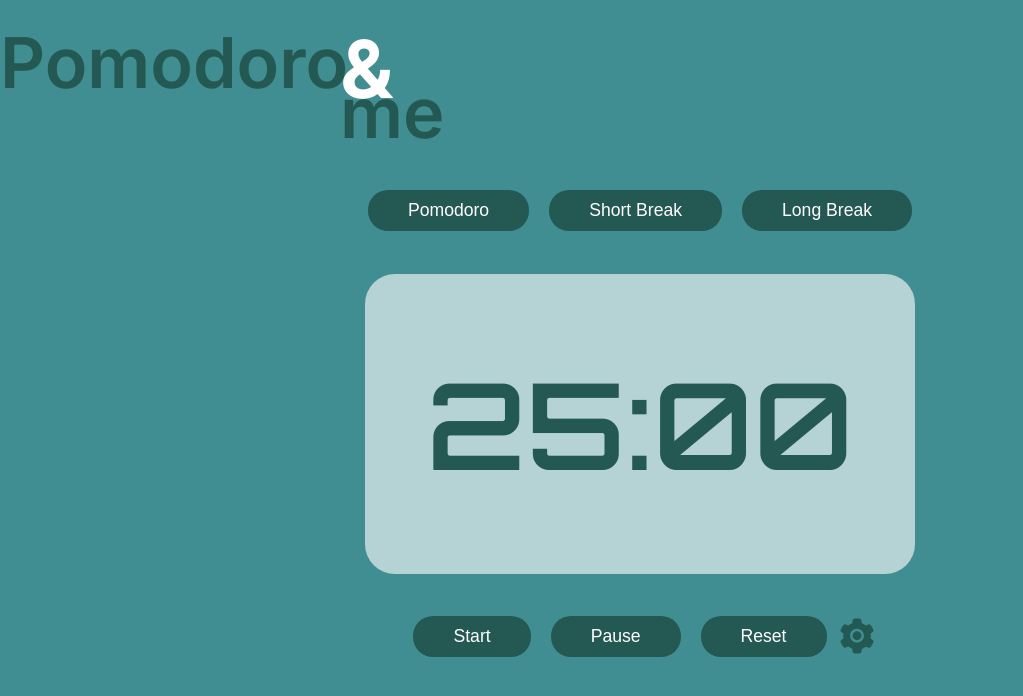
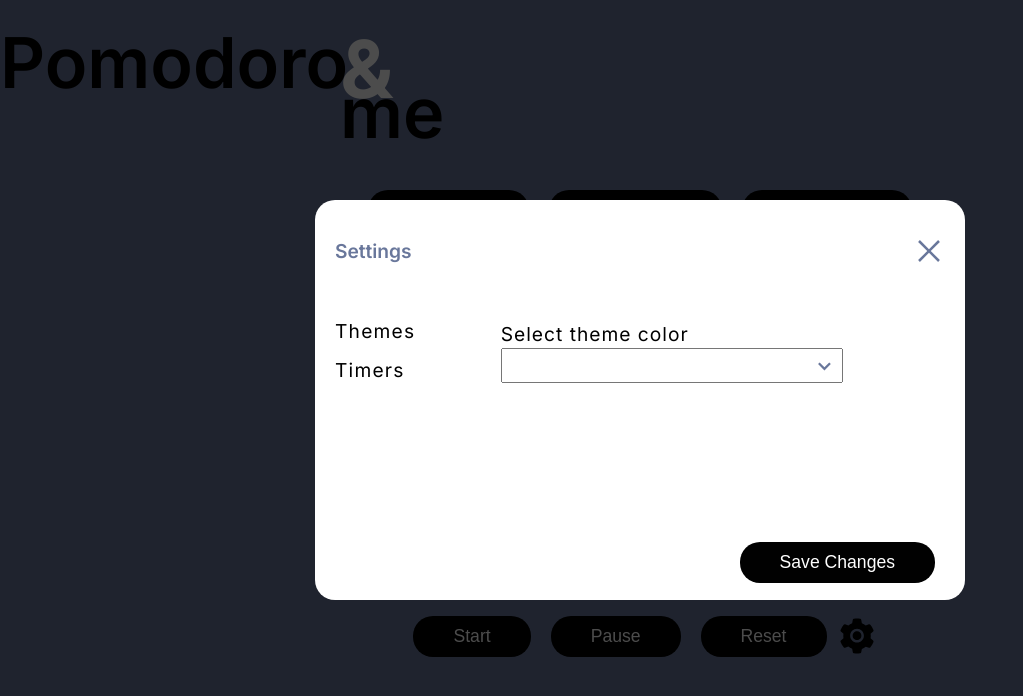
Before and after one commit to Shivangi020/Pomodoro-me, a React (Create React App) app: page / in a window 1280 px wide. Shown: the top 696 px of the page, without its empty margins (0-1023 px from the left). Built offline with nearby package versions, Linux system fonts and the light colour scheme.

Commit message:
Creating Theme color setting dialog

```diff
--- a/src/App.css
+++ b/src/App.css
@@ -1,12 +1,19 @@
 @import url('https://fonts.googleapis.com/css2?family=Inter:wght@100;200;300;400;500;600;700;800;900&display=swap');
 @import url('https://fonts.googleapis.com/css2?family=Orbitron:wght@400;500;600;700;800;900&display=swap');
 
+
+
+
+:root{
+  --dark:#010101;
+  --light:#69779B;
+}
 * {
   box-sizing: border-box;
 }
 
 body {
-  background-color: #408E91;
+  background-color: var(--light);
   min-height: 100vh;
   min-width: 100vw;
   margin: 0;
@@ -33,7 +40,7 @@ body {
 
 .header h1 {
   font-size: 70px;
-  color: #245953;
+  color: var(--dark);
   margin: 0;
   font-weight: 600;
 }
@@ -65,8 +72,8 @@ body {
 }
 
 .btn{
-  background-color: #245953;
-  border: #245953;
+  background-color: var(--dark);
+  border: var(--dark);
   padding: 10px 40px;
   border-radius: 20px;
   font-size: 1.1em;
@@ -77,7 +84,7 @@ body {
 }
 .setting-btn{
   font-size: 2.5em;
-  color: #245953;
+  color: var(--dark);
   cursor: pointer;
 }
 
@@ -94,7 +101,7 @@ justify-content: center;
 align-items: center;
 font-weight: 600;
 font-size: 7.5em;
-color: #245953;
+color: var(--dark);
 }
 
 .footer-button{
@@ -115,8 +122,8 @@ color: #245953;
 }
 
 .modal-window{
-  background-color: azure;
-  width: 600px;
+  background-color: #fff;
+  width: 650px;
   height: 400px;
   border-radius: 20px;
 }
@@ -124,29 +131,112 @@ color: #245953;
 .modal-window{
   display: grid;
   grid-template-columns: 1fr;
-  grid-template-rows: 1fr 4fr;
+  grid-template-rows: 1fr 4.5fr 1.5fr;
 }
 
 .modal-cn{
   display: grid;
-  grid-template-columns: 1fr 3fr;
+  grid-template-columns: 1fr 2.5fr;
 
 }
 
-/* .sidebar-cn{
+.sidebar-cn{
+  padding: 10px;
+}
+.sidebar-op{
+  margin-top: 0px;
+  list-style: none;
+  font-size: 1.2em;
+  line-height: 2;
+  padding-left: 10px;
+  color: #000;
+  letter-spacing: 1.2px;
 
 }
-
 .setting-wn-cn{
-
-} */
-
+  display: grid;
+  max-height: 200px;
+  grid-template-columns: 1fr;
+  grid-template-rows: 1fr;
+  overflow: hidden;
+}
+.theme-setting-cn{
+ letter-spacing: 1px;
+ font-size: 1.2em;
+}
+.theme-setting-cn p{
+  margin-bottom: 2px;
+}
 .cross-cn{
-font-size: 2em;
 display: flex;
-justify-content: flex-end;
+justify-content: space-between;
 align-items: center;
 padding: 20px;
 cursor: pointer;
 font-weight: 400;
 }
+
+.cross-cn p{
+  font-size: 1.2em;
+  font-weight: 600;
+  color: var(--light);
+}
+
+.cross-icon{
+  font-size: 2em;
+  font-weight: 600;
+  color: var(--light);
+  transition: all 3ms;
+}
+.cross-icon:hover{
+  color: var(--dark);
+}
+.save-btn-cn{
+  display: flex;
+  justify-content: flex-end;
+  align-items: center;
+  padding-right: 20px;
+}
+
+.theme-in-cn{
+  position: relative;
+}
+.theme-in{
+  width: 342px;
+  height: 35px;
+}
+.down-icon{
+  font-size: 1.4em;
+  position: absolute;
+  left: 310px;
+  top: 0;
+  bottom: 0;
+  z-index: 99;
+  cursor: pointer;
+  color: var(--light);
+  display: flex;
+  justify-content: center;
+  align-items: center;
+}
+.theme-list{
+  max-height: 116px;
+  overflow: scroll;
+  padding: 0;
+  margin: 1px;
+  width: 340px;
+  list-style: none;
+  box-shadow: rgba(0, 0, 0, 0.02) 0px 1px 3px 0px, rgba(27, 31, 35, 0.15) 0px 0px 0px 1px;
+  visibility: hidden;
+}
+.theme-list-show{
+  visibility:visible;
+}
+.theme-list li{
+  font-size: .8em;
+  padding: 4px;
+  transition: all 3ms;
+}
+
+.theme-list li:hover{
+  background-color: var(--light);
+}
--- a/src/Components/FooterButton.jsx
+++ b/src/Components/FooterButton.jsx
@@ -5,6 +5,12 @@ import { ModalContext } from '../Context/GlobalState'
 
 function FooterButton() {
   const {openModal} = useContext(ModalContext)
+
+  const changeColor = ()=>{
+    const root = document.documentElement;
+    root.style.setProperty('--dark', '#F40552');
+    root.style.setProperty('--light', '#6886C5');
+  }
 
   return (
     <div className='footer-button'>
--- a/src/Components/Modal.jsx
+++ b/src/Components/Modal.jsx
@@ -4,6 +4,7 @@ import Sidebar from "../ModalComponents/Sidebar";
 import SettingWindow from "../ModalComponents/SettingWindow";
 import { createPortal } from "react-dom";
 import { ModalContext } from "../Context/GlobalState";
+import SaveButton from "../ModalComponents/SaveButton";
 
 function Modal() {
   const { showModal } = useContext(ModalContext);
@@ -19,6 +20,7 @@ function Modal() {
             <Sidebar />
             <SettingWindow />
           </div>
+          <SaveButton/>
         </div>
       </div>,
       document.body
--- a/src/Context/GlobalState.js
+++ b/src/Context/GlobalState.js
@@ -11,16 +11,15 @@ const initialState = {
   },
 
   theme: {
-    color: "#245953",
-    background_color: "#408E91",
-    color2: "#ffffff",
+    dark: "#245953",
+    light: "#408E91",
   },
 };
 
 // MODAL Initial state --->
 const modalInitialState = {
   showModal: {
-    isModalOpen: false,
+    isModalOpen: true,
   },
 };
 
--- a/src/Context/ModalReducer.js
+++ b/src/Context/ModalReducer.js
@@ -8,7 +8,7 @@ const ModalReducer = (modalState, action) => {
       return {
         ...modalState,
         showModal: { ...showModal, isModalOpen: true },
-      };
+    };
     default:
       return modalState;
   }
--- a/src/ModalComponents/Cross.jsx
+++ b/src/ModalComponents/Cross.jsx
@@ -8,7 +8,8 @@ function Cross() {
 
   return (
     <div className='cross-cn' >
-      <VscChromeClose onClick={()=> closeModal()}/>
+      <p>Settings</p>
+      <VscChromeClose onClick={()=> closeModal()} className='cross-icon'/>
     </div>
   )
 }
--- /dev/null
+++ b/src/ModalComponents/SaveButton.jsx
@@ -0,0 +1,12 @@
+import React from 'react'
+import ActionButton from '../Components/Button'
+
+function SaveButton() {
+  return (
+    <div className='save-btn-cn'>
+        <ActionButton tag="Save Changes"/>
+    </div>
+  )
+}
+
+export default SaveButton
--- a/src/ModalComponents/SettingWindow.jsx
+++ b/src/ModalComponents/SettingWindow.jsx
@@ -1,8 +1,14 @@
 import React from 'react'
+
+import ThemeSetting from './ThemeSetting'
+import TimerSetting from './TimerSetting'
 
 function SettingWindow() {
   return (
-    <div className="setting-wn-cn">SettingWindow</div>
+    <div className="setting-wn-cn">
+      <ThemeSetting/>
+      <TimerSetting/>
+    </div>
   )
 }
 
--- a/src/ModalComponents/Sidebar.jsx
+++ b/src/ModalComponents/Sidebar.jsx
@@ -2,7 +2,13 @@ import React from 'react'
 
 function Sidebar() {
   return (
-    <div className='sidebar-cn'>Sidebar</div>
+    <div className='sidebar-cn'>
+
+       <ul className='sidebar-op'>
+        <li>Themes</li>
+        <li>Timers</li>
+       </ul>
+    </div>
   )
 }
 
--- /dev/null
+++ b/src/ModalComponents/ThemeSetting.jsx
@@ -0,0 +1,23 @@
+import React, { useState } from 'react'
+import {BiChevronDown} from 'react-icons/bi'
+import { Themes } from '../Theme'
+
+
+function ThemeSetting() {
+    const [showList ,setShowList] = useState(false)
+  return (
+    <div className='theme-setting-cn'>
+        <p>Select theme color</p>
+        <div className='theme-in-cn'>  <input className='theme-in' ></input><span className='down-icon' onClick={()=>setShowList(!showList)}><BiChevronDown /></span></div>
+      <ul className={`${showList?'theme-list theme-list-show' :'theme-list '}`}>
+       {
+        Themes.map((theme)=>{
+          return <li key={theme.name}>{theme.name}</li>
+        })
+       }
+      </ul>
+    </div>
+  )
+}
+
+export default ThemeSetting
--- /dev/null
+++ b/src/ModalComponents/TimerSetting.jsx
@@ -0,0 +1,9 @@
+import React from 'react'
+
+function TimerSetting() {
+  return (
+    <div>TimerSetting</div>
+  )
+}
+
+export default TimerSetting
--- /dev/null
+++ b/src/Theme.js
@@ -0,0 +1,33 @@
+export const  Themes = [
+     {
+        name:'Spring',
+        dark:'#245953',
+        light:'#408E91'
+     },
+       {
+          name: 'Coffee',
+          dark :'#874356',
+          light:'#C65D7B'
+       },
+       {
+         name:'Summer',
+         dark:'#F40552',
+         light:'#6886C5'
+       },
+
+       {
+        name:'Happy',
+        dark:'#28527A',
+        light:'#8AC4D0'
+       },
+       {
+        name:'Winter',
+        dark:'#010101',
+        light:'#69779B'
+       },
+       {
+        name:'Fall',
+        dark:'#8F1D14',
+        light:'##BBB'
+       }
+]
```
